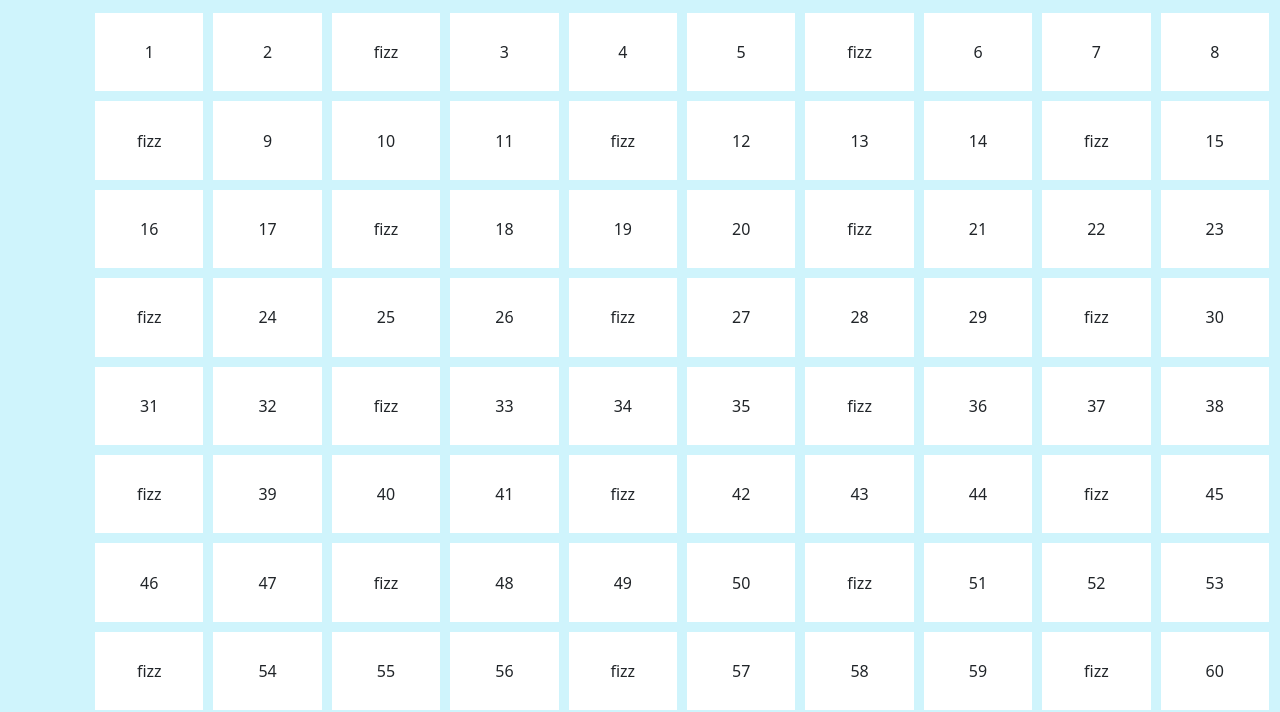
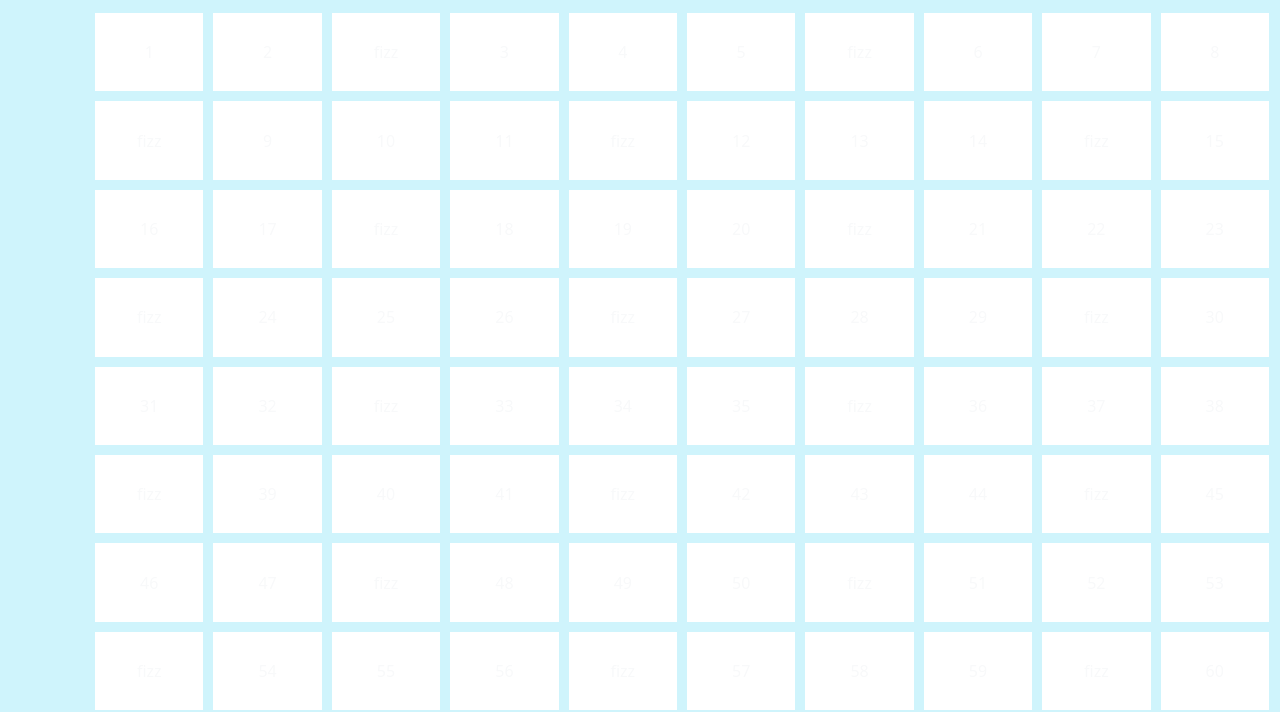
Before and after one commit to GiuseppeIndomenico/js-fizzbuzz, a plain HTML site: page index.html in a window 1280 px wide. Shown: the part 112-824 px from the top of the page. Drawn offline with nearby package versions, Linux system fonts and the light colour scheme.

```diff
--- a/index.html
+++ b/index.html
@@ -10,13 +10,13 @@
     <link rel="stylesheet" href="./css/style.css">
 </head>
 
-<body class="bg-info-subtle">
+<body class="bg-info-subtle text-light">
 
     <div class="container">
         <h1 class="pt-2 text-center display-1 fw-bold text-info">FizzBuzzDom</h1>
 
 
-        <div id="cont-box" class="d-flex flex-wrap align-items-center justify-content-center p-2">
+        <div id="cont-box" class="  d-flex flex-wrap align-items-center justify-content-center p-2">
 
             <!-- <div class="box d-flex align-items-center justify-content-center m-2"></div> -->
 
```
